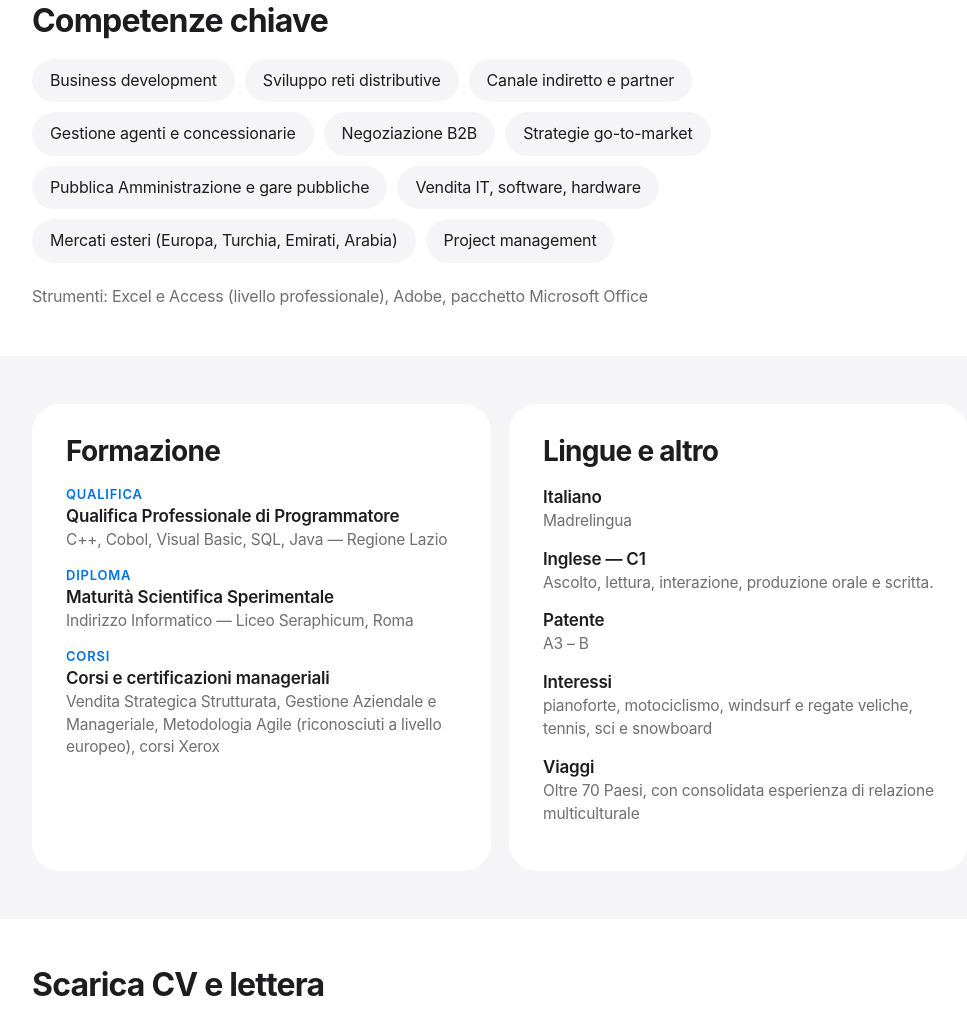
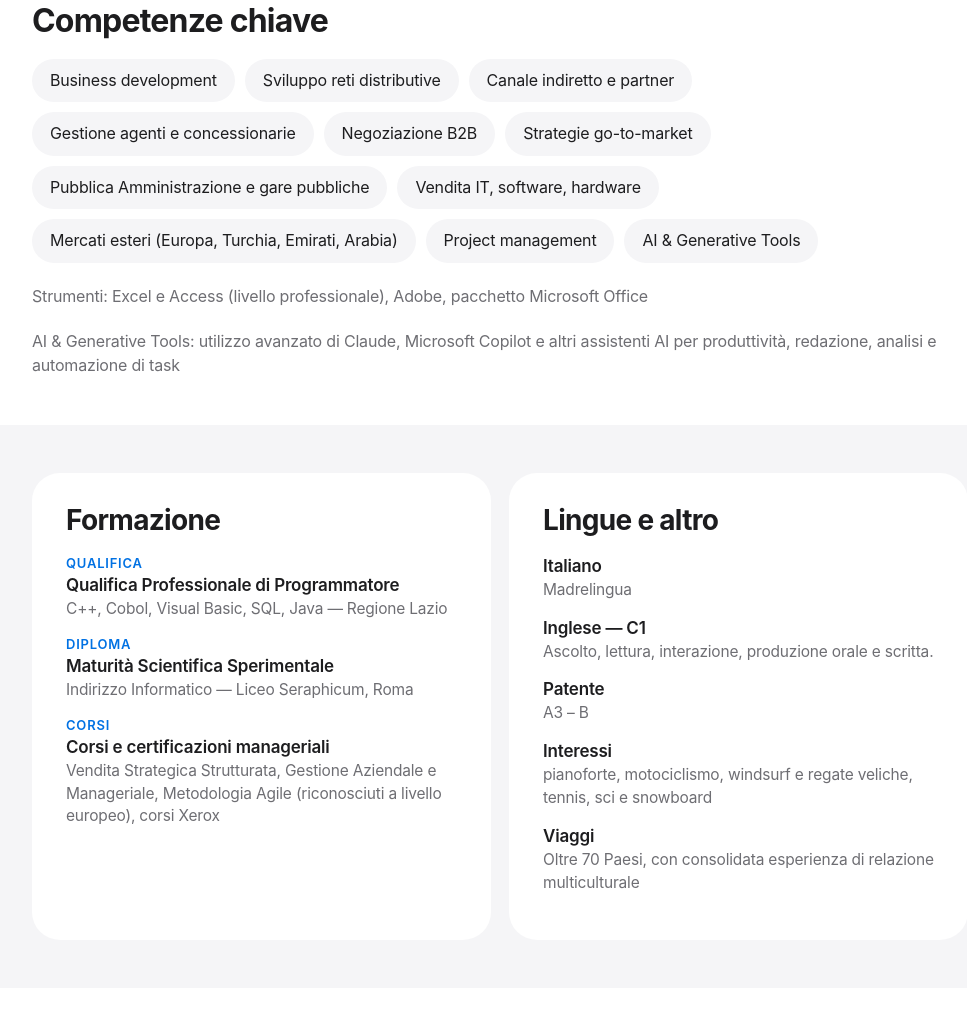
Before and after one commit to apellicciajob-dotcom/apellicciajob-dotcom.github.io, a plain HTML site: page index.html in a window 1280 px wide. Shown: the part 2311-3327 px from the top of the page, without its empty margins (140-1107 px from the left). Drawn offline with Linux system fonts and the light colour scheme.

Commit message:
Competenza AI & Generative Tools in CV, lettere e sito
Co-Authored-By: Claude Sonnet 5.5 <noreply@anthropic.com>

```diff
--- a/index.html
+++ b/index.html
@@ -194,9 +194,10 @@ footer{padding:36px 0 52px;text-align:center;color:var(--muted);font-size:13px}
   <ul class="chips">
     <li>Business development</li><li>Sviluppo reti distributive</li><li>Canale indiretto e partner</li>
     <li>Gestione agenti e concessionarie</li><li>Negoziazione B2B</li><li>Strategie go-to-market</li>
-    <li>Pubblica Amministrazione e gare pubbliche</li><li>Vendita IT, software, hardware</li><li>Mercati esteri (Europa, Turchia, Emirati, Arabia)</li><li>Project management</li>
+    <li>Pubblica Amministrazione e gare pubbliche</li><li>Vendita IT, software, hardware</li><li>Mercati esteri (Europa, Turchia, Emirati, Arabia)</li><li>Project management</li><li>AI &amp; Generative Tools</li>
   </ul>
   <p class="tools">Strumenti: Excel e Access (livello professionale), Adobe, pacchetto Microsoft Office</p>
+  <p class="tools">AI &amp; Generative Tools: utilizzo avanzato di Claude, Microsoft Copilot e altri assistenti AI per produttività, redazione, analisi e automazione di task</p>
 </div></section>
 
 <section class="alt"><div class="wrap reveal"><div class="two">
```
Also changed, not shown: 6 other files.
